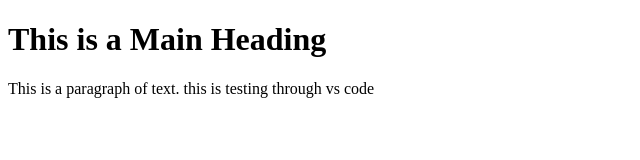
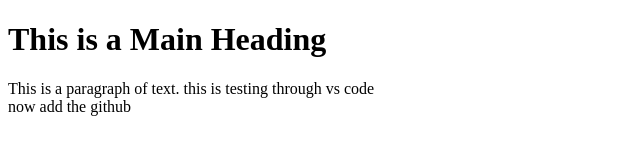
Before and after one commit to JunaidKhanNiazii/appservice, a plain HTML site: page index.html in a window 1280 px wide. Shown: the whole page, without its empty margins (0-640 px from the left). Drawn offline with Linux system fonts and the light colour scheme.

Commit message:
add code on the github cicd

```diff
--- a/index.html
+++ b/index.html
@@ -7,7 +7,9 @@
 <body>
 
     <h1>This is a Main Heading</h1>
-    <p>This is a paragraph of text. this is testing through vs code</p>
+    <p>This is a paragraph of text. this is testing through vs code <br>
+        now add the github
+    </p>
 
 </body>
 </html>
```
